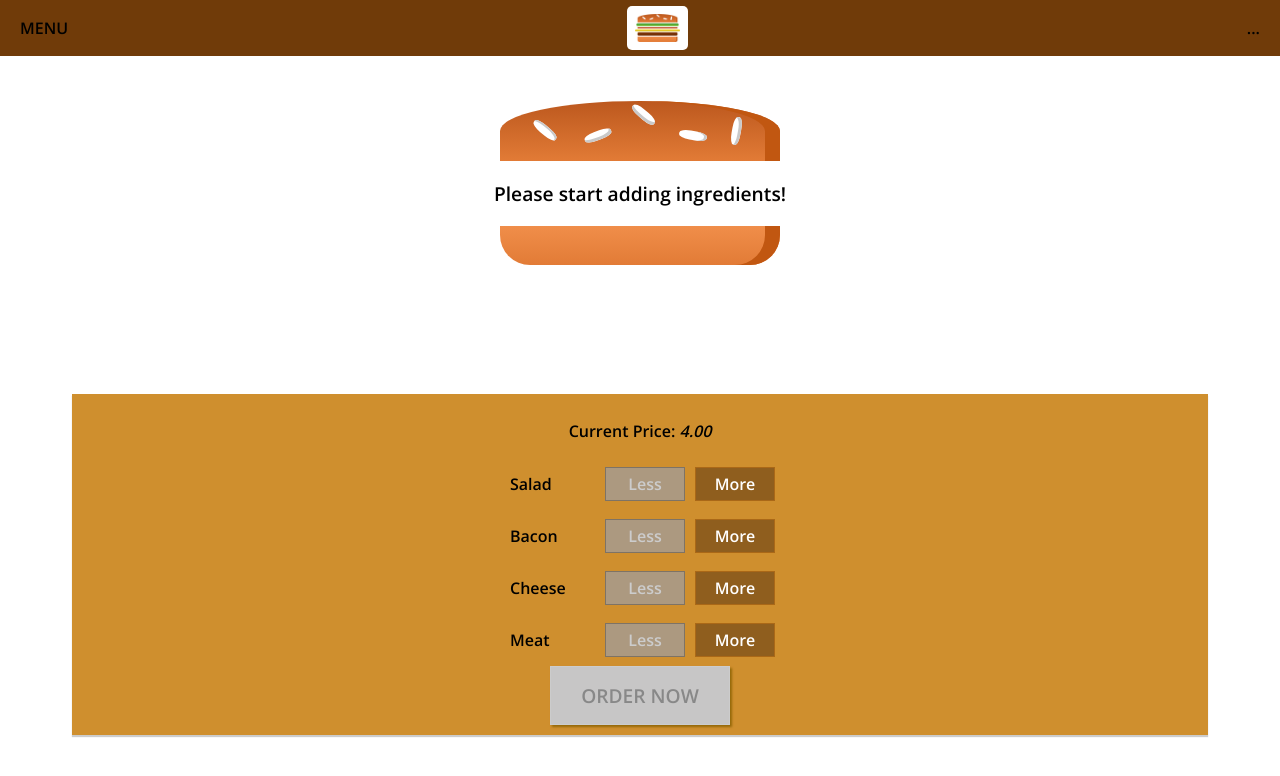
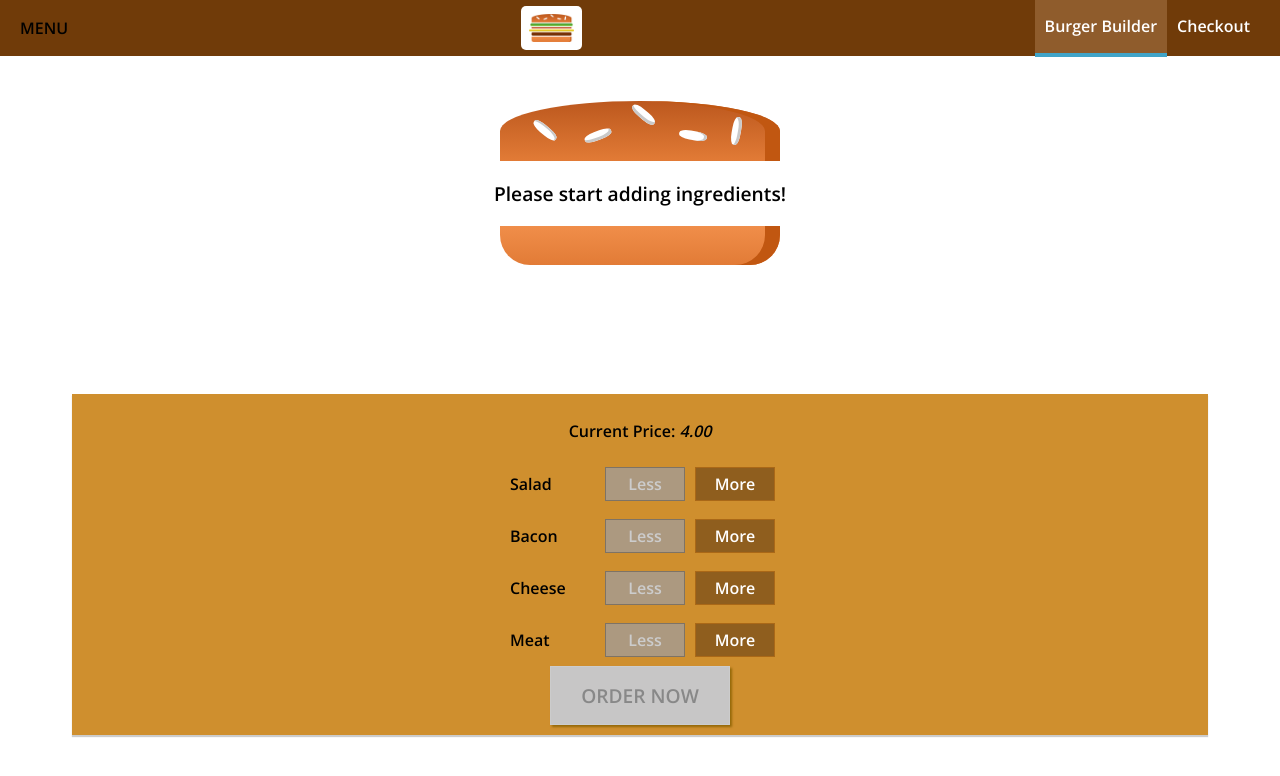
Before and after one commit to TollanBerhanu/Burger-Builder, a React (Create React App) app: page / in a window 1280 px wide. Shown: the top 776 px of the page. Built offline with nearby package versions, Linux system fonts and the light colour scheme.

Commit message:
Toolbar navigation UI done

```diff
--- /dev/null
+++ b/src/components/Navigation/NavItems/NavItem/NavItem.scss
@@ -0,0 +1,23 @@
+.NavItem{
+    margin: 0;
+    box-sizing: border-box;
+    display: flex;
+    height: 100%;
+    align-items: center;
+
+    a{
+        color: white;
+        text-decoration: none;
+        height: 100%;
+        padding: 16px 10px;
+        border-bottom: 4px solid transparent;
+        box-sizing: border-box; // to make sure the height include the padding and the border
+        display: block;
+    }
+
+    a:hover, a:active, a.active{
+        background-color: #8F5C2C;
+        border-bottom: 4px solid #40A4C8;
+        color: white;
+    }
+}
--- /dev/null
+++ b/src/components/Navigation/NavItems/NavItem/NavItem.tsx
@@ -0,0 +1,11 @@
+import React from "react";
+import './NavItem.scss'
+
+const NavItem = (props: any) => (
+    <li className="NavItem">
+        <a href={props.link}
+            className={props.active ? 'active' : ''}> {props.children} </a>
+        </li>
+)
+
+export default NavItem
--- /dev/null
+++ b/src/components/Navigation/NavItems/NavItems.scss
@@ -0,0 +1,8 @@
+.NavItems{
+    margin: 0;
+    padding: 0;
+    list-style: none;
+    display: flex; // align items next to eachother
+    align-items: center; // vertical alignment
+    height: 100%;
+}
--- /dev/null
+++ b/src/components/Navigation/NavItems/NavItems.tsx
@@ -0,0 +1,12 @@
+import React from "react";
+import './NavItems.scss'
+import NavItem from "./NavItem/NavItem";
+
+const NavItems = () => (
+    <ul className="NavItems">
+        <NavItem link="/" active>Burger Builder</NavItem> {/* Compiles to active={true} */}
+        <NavItem link="/">Checkout</NavItem>
+    </ul>
+)
+
+export default NavItems
--- a/src/components/Navigation/Toolbar/Toolbar.tsx
+++ b/src/components/Navigation/Toolbar/Toolbar.tsx
@@ -1,13 +1,14 @@
 import React from "react";
 import './Toolbar.scss'
 import Logo from "../../UI/Logo/Logo";
+import NavItems from "../NavItems/NavItems";
 
 const Toolbar = () => (
     <header className="Toolbar">
         <div>MENU</div>
         <Logo />
         <nav>
-            ...
+            <NavItems />
         </nav>
     </header>
 )
```
Also changed, not shown: src/components/Navigation/NavigationItems/NavigationItem/NavigationItem.tsx (deleted, +0 -7 lines), src/components/Navigation/NavigationItems/NavigationItems.tsx (deleted).
